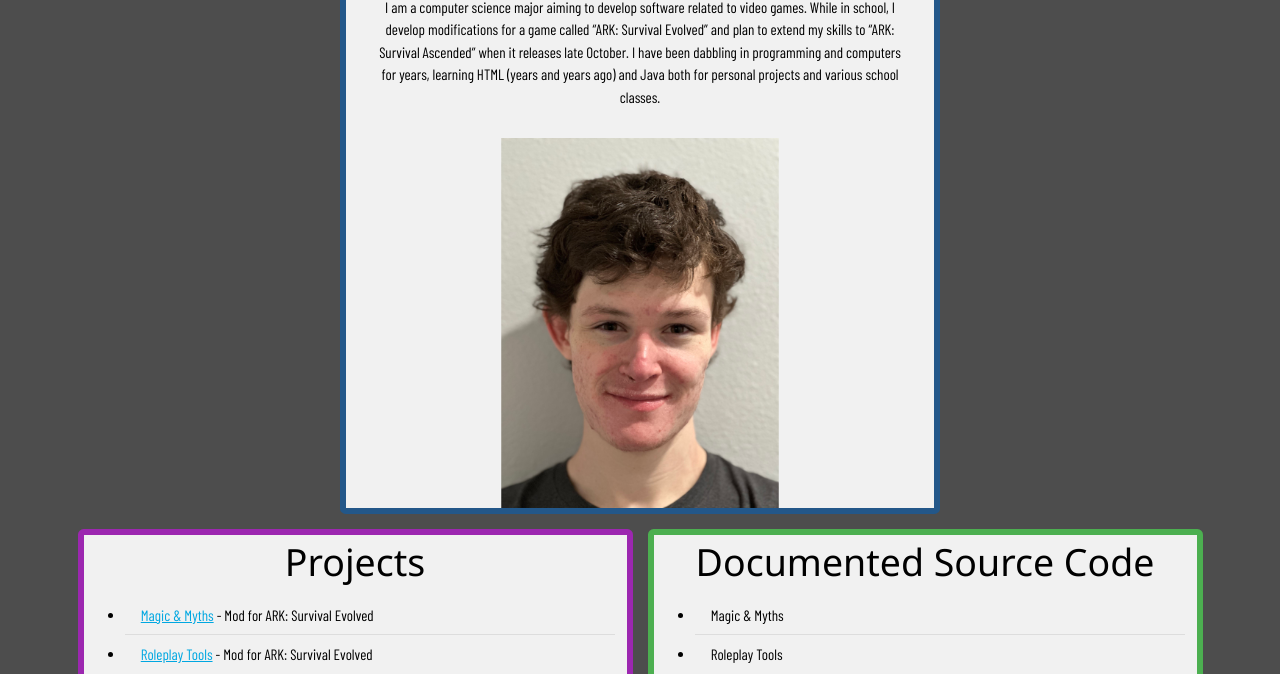
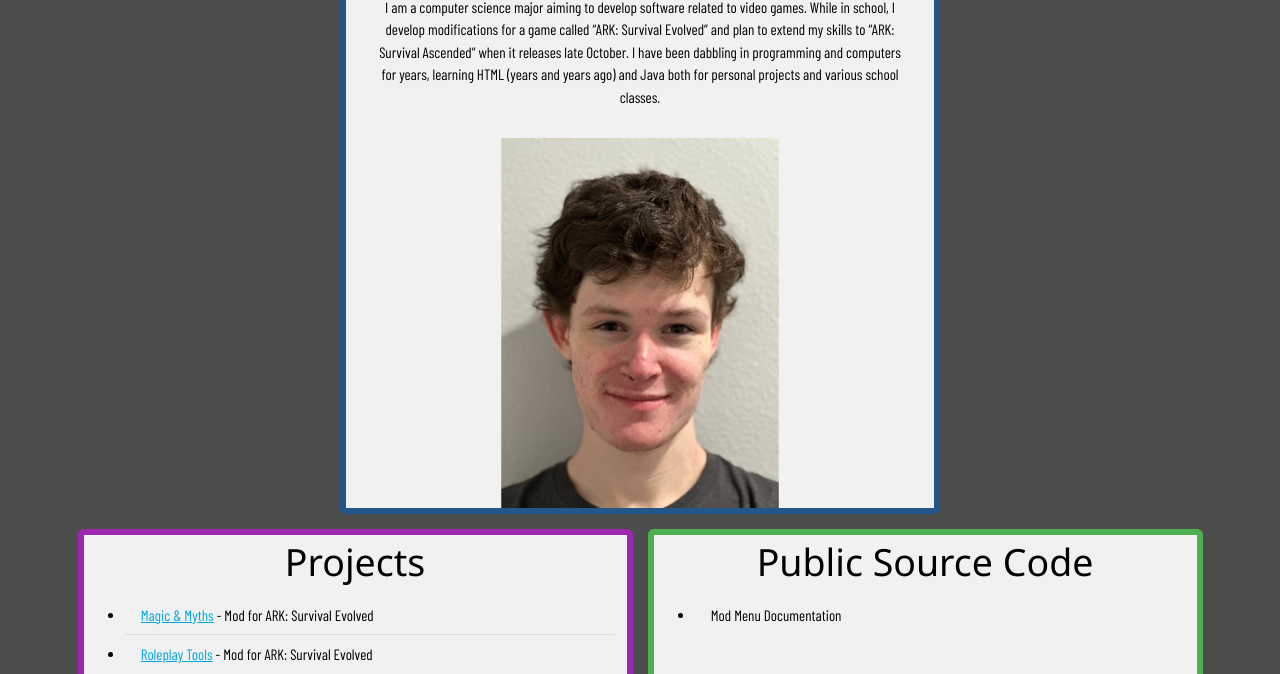
Before and after one commit to caseyHandleyOSU/caseyHandleyOSU.github.io, a website: page index.html in a window 1280 px wide. Shown: the part 278-952 px from the top of the page. Drawn offline with nearby package versions, Linux system fonts and the light colour scheme; a web font is replaced by a local one.

Commit message:
Update projects section

```diff
--- a/index.html
+++ b/index.html
@@ -80,17 +80,18 @@
                 <div id="projects" class="col card m-2 w3-ul w3-border w3-topbar w3-rightbar w3-leftbar w3-bottombar w3-border-purple w3-light-gray" style="width: 30rem;">
                     <h1 class="w3-sans-serif font-effect-shadow-multiple w3-padding-small text-center">Projects</h1>
                     <ul>
-                        <li><a href="https://steamcommunity.com/sharedfiles/filedetails/?id=3039514568">Magic & Myths</a> - Mod for ARK: Survival Evolved</li>
-                        <li><a href="https://steamcommunity.com/sharedfiles/filedetails/?id=3039514568">Roleplay Tools</a> - Mod for ARK: Survival Evolved</li>
+                        <li><a href="https://steamcommunity.com/sharedfiles/filedetails/?id=3039514568" target="_blank">Magic & Myths</a> - Mod for ARK: Survival Evolved</li>
+                        <li><a href="https://steamcommunity.com/sharedfiles/filedetails/?id=3039514568" target="_blank">Roleplay Tools</a> - Mod for ARK: Survival Evolved</li>
+                        <li><a href="" target="_blank">AP: Death Recovery</a> - Mod for ARK: Survival Ascended</li>
+                        <!-- <li><a href="" target="_blank">AP: Mod Menu</a> - Mod for ARK: Survival Ascended</li> -->
                     </ul>
                     </br>
                 </div>
                 <!-- Source Code Section -->
                 <div id="source" class="col card m-2 w3-ul w3-border w3-topbar w3-rightbar w3-leftbar w3-bottombar w3-border-green w3-light-gray">
-                    <h1 class="w3-sans-serif font-effect-shadow-multiple w3-padding-small text-center">Documented Source Code</h1>
+                    <h1 class="w3-sans-serif font-effect-shadow-multiple w3-padding-small text-center">Public Source Code</h1>
                     <ul>
-                        <li>Magic & Myths</li>
-                        <li>Roleplay Tools</li>
+                        <li>Mod Menu Documentation</li>
                     </ul>
                     </br>
                 </div>
```
